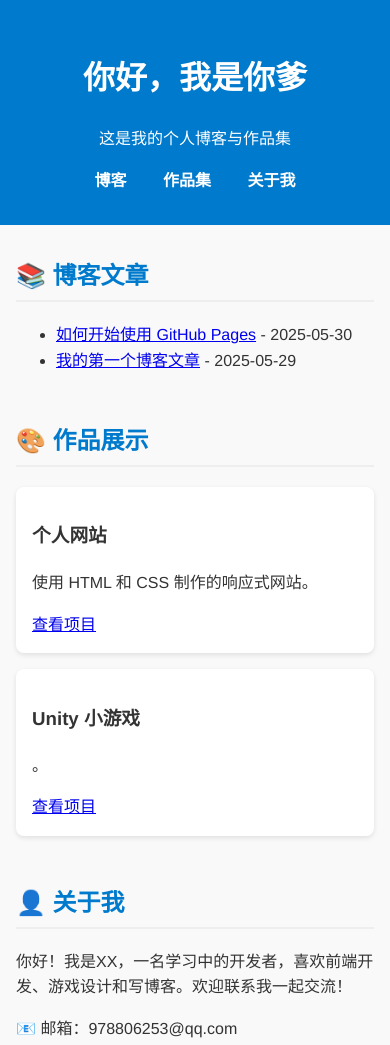
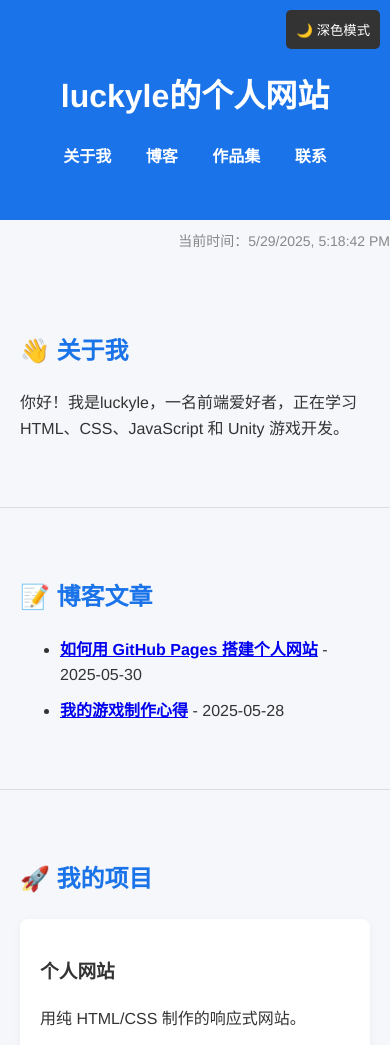
Before and after one commit to 978806253/luckyle, a plain HTML site: page index.html in a window 390 px wide. Shown: the top 1045 px of the page. Drawn offline with Linux system fonts and the light colour scheme.

Commit message:
Add files via upload

```diff
--- a/index.html
+++ b/index.html
@@ -3,99 +3,97 @@
 <head>
   <meta charset="UTF-8" />
   <meta name="viewport" content="width=device-width, initial-scale=1.0" />
-  <title>我的个人博客与作品集</title>
-  <style>
-    body {
-      font-family: "Helvetica Neue", sans-serif;
-      margin: 0;
-      padding: 0;
-      line-height: 1.6;
-      background-color: #f9f9f9;
-      color: #333;
+  <title>我的博客与作品集</title>
+  <link rel="stylesheet" href="style.css" />
+  <script>
+    // 页面加载后更新时间
+    function updateTime() {
+      const now = new Date();
+      document.getElementById("time").textContent = now.toLocaleString();
     }
-    header {
-      background-color: #007acc;
-      color: white;
-      padding: 2rem 1rem;
-      text-align: center;
+
+    // 深色模式切换
+    function toggleDarkMode() {
+      document.body.classList.toggle("dark-mode");
     }
-    nav a {
-      color: white;
-      margin: 0 1rem;
-      text-decoration: none;
-      font-weight: bold;
-    }
-    main {
-      max-width: 800px;
-      margin: 2rem auto;
-      padding: 0 1rem;
-    }
-    section {
-      margin-bottom: 3rem;
-    }
-    h2 {
-      color: #007acc;
-      border-bottom: 2px solid #eee;
-      padding-bottom: 0.3rem;
-    }
-    .project {
-      background: white;
-      padding: 1rem;
-      margin: 1rem 0;
-      border-radius: 8px;
-      box-shadow: 0 2px 5px rgba(0,0,0,0.1);
-    }
-    footer {
-      text-align: center;
-      padding: 2rem;
-      font-size: 0.9rem;
-      background: #eee;
-    }
-  </style>
+
+    window.onload = function () {
+      updateTime();
+      setInterval(updateTime, 1000);
+    };
+  </script>
 </head>
 <body>
+  <!-- 深色模式按钮 -->
+  <button onclick="toggleDarkMode()" class="dark-btn">🌙 深色模式</button>
+
+  <!-- 头部导航 -->
   <header>
-    <h1>你好，我是你爹</h1>
-    <p>这是我的个人博客与作品集</p>
+    <div class="container">
+      <h1>luckyle的个人网站</h1>
       <nav>
+        <a href="#about">关于我</a>
         <a href="#blog">博客</a>
         <a href="#projects">作品集</a>
-      <a href="#about">关于我</a>
+        <a href="#contact">联系</a>
       </nav>
+    </div>
   </header>
 
-  <main>
-    <section id="blog">
-      <h2>📚 博客文章</h2>
-      <ul>
-        <li><a href="#">如何开始使用 GitHub Pages</a> - 2025-05-30</li>
-        <li><a href="#">我的第一个博客文章</a> - 2025-05-29</li>
+  <!-- 时间显示 -->
+  <div class="container time-display">当前时间：<span id="time"></span></div>
+
+  <!-- 关于我 -->
+  <section id="about" class="section">
+    <h2>👋 关于我</h2>
+    <p>你好！我是luckyle，一名前端爱好者，正在学习 HTML、CSS、JavaScript 和 Unity 游戏开发。</p>
+  </section>
+
+  <!-- 博客 -->
+  <section id="blog" class="section">
+    <h2>📝 博客文章</h2>
+    <ul class="blog-list">
+      <li>
+        <a href="blog1.html"><strong>如何用 GitHub Pages 搭建个人网站</strong></a> - 2025-05-30
+      </li>
+      <li>
+        <a href="blog2.html"><strong>我的游戏制作心得</strong></a> - 2025-05-28
+      </li>
     </ul>
   </section>
 
-    <section id="projects">
-      <h2>🎨 作品展示</h2>
+  <!-- 作品集 -->
+  <section id="projects" class="section">
+    <h2>🚀 我的项目</h2>
     <div class="project">
       <h3>个人网站</h3>
-        <p>使用 HTML 和 CSS 制作的响应式网站。</p>
-        <a href="#">查看项目</a>
+      <p>用纯 HTML/CSS 制作的响应式网站。</p>
     </div>
     <div class="project">
-        <h3>Unity 小游戏</h3>
-        <p>。</p>
-        <a href="#">查看项目</a>
+      <h3>Unity游戏</h3>
+      <p>一个使用 Unity 制作的小游戏。</p>
     </div>
   </section>
 
-    <section id="about">
-      <h2>👤 关于我</h2>
-      <p>你好！我是XX，一名学习中的开发者，喜欢前端开发、游戏设计和写博客。欢迎联系我一起交流！</p>
-      <p>📧 邮箱：978806253@qq.com</p>
+  <!-- 联系方式 -->
+  <section id="contact" class="section">
+    <h2>📬 联系我</h2>
+    <p>邮箱：978806253@qq.com</p>
+    <p>GitHub：<a href="https://github.com/978806253" target="_blank">我的GitHub</a></p>
   </section>
-  </main>
 
+  <!-- 音乐播放器 -->
+  <section class="section">
+    <h2>🎵 音乐播放器</h2>
+    <audio controls>
+      <source src="audio/ClearMorning.mp3" type="audio/mpeg">
+      您的浏览器不支持音频播放。
+    </audio>
+  </section>
+
+  <!-- 页脚 -->
   <footer>
-    &copy; 2025 XX的个人网站
+    <p>&copy; 2025 luckyle的博客与作品集 | 使用 GitHub Pages 构建</p>
   </footer>
 </body>
 </html>
--- /dev/null
+++ b/style.css
@@ -0,0 +1,86 @@
+/* 全局基础样式 */
+body {
+  font-family: 'Helvetica Neue', sans-serif;
+  margin: 0;
+  padding: 0;
+  background-color: #f5f7fa;
+  color: #333;
+  line-height: 1.6;
+}
+.container {
+  max-width: 960px;
+  margin: auto;
+  padding: 20px;
+}
+header {
+  background-color: #1a73e8;
+  color: white;
+  padding: 30px 0;
+  text-align: center;
+}
+header nav a {
+  color: white;
+  margin: 0 15px;
+  text-decoration: none;
+  font-weight: bold;
+}
+header nav a:hover {
+  text-decoration: underline;
+}
+.section {
+  padding: 50px 20px;
+  border-bottom: 1px solid #ddd;
+}
+.section h2 {
+  color: #1a73e8;
+}
+.blog-list li {
+  margin: 10px 0;
+}
+.project {
+  background: #fff;
+  padding: 20px;
+  border-radius: 8px;
+  margin: 20px 0;
+  box-shadow: 0 2px 8px rgba(0,0,0,0.05);
+}
+footer {
+  text-align: center;
+  padding: 30px;
+  background: #eee;
+  font-size: 14px;
+}
+.dark-btn {
+  position: fixed;
+  top: 10px;
+  right: 10px;
+  padding: 10px;
+  background: #333;
+  color: white;
+  border: none;
+  cursor: pointer;
+  border-radius: 5px;
+  z-index: 1000;
+}
+.time-display {
+  text-align: right;
+  font-size: 14px;
+  color: #888;
+  padding: 10px 0;
+}
+
+/* 深色模式 */
+body.dark-mode {
+  background-color: #1e1e1e;
+  color: #eee;
+}
+body.dark-mode header {
+  background-color: #333;
+}
+body.dark-mode footer {
+  background-color: #222;
+  color: #aaa;
+}
+body.dark-mode .project {
+  background: #2a2a2a;
+}
```
Also changed, not shown: blog/blog1.html (added, +23 -0 lines), blog/blog2.html (added, +23 -0 lines), 1 other file. Lines whose indentation alone changed are shown as unchanged.
